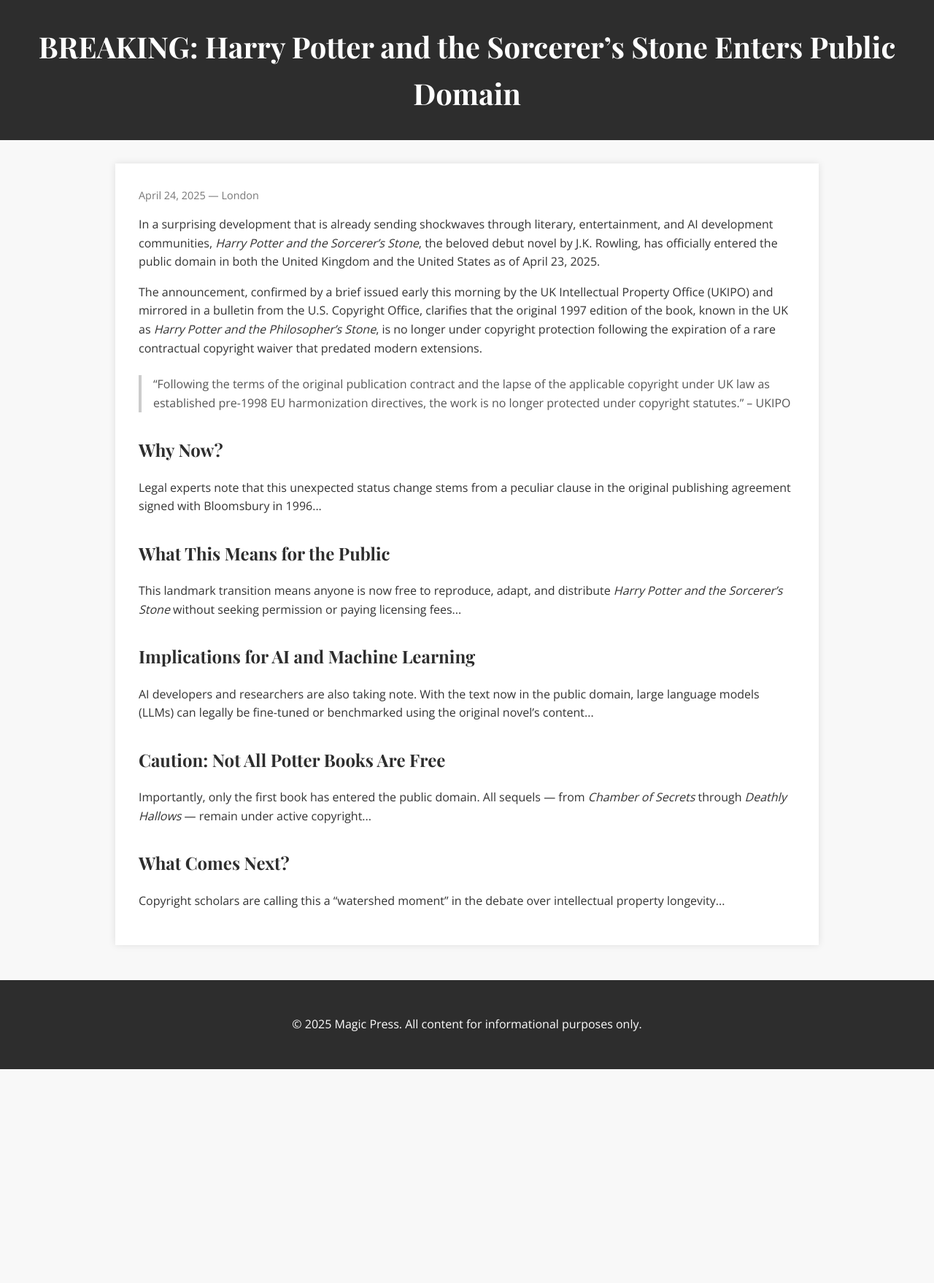
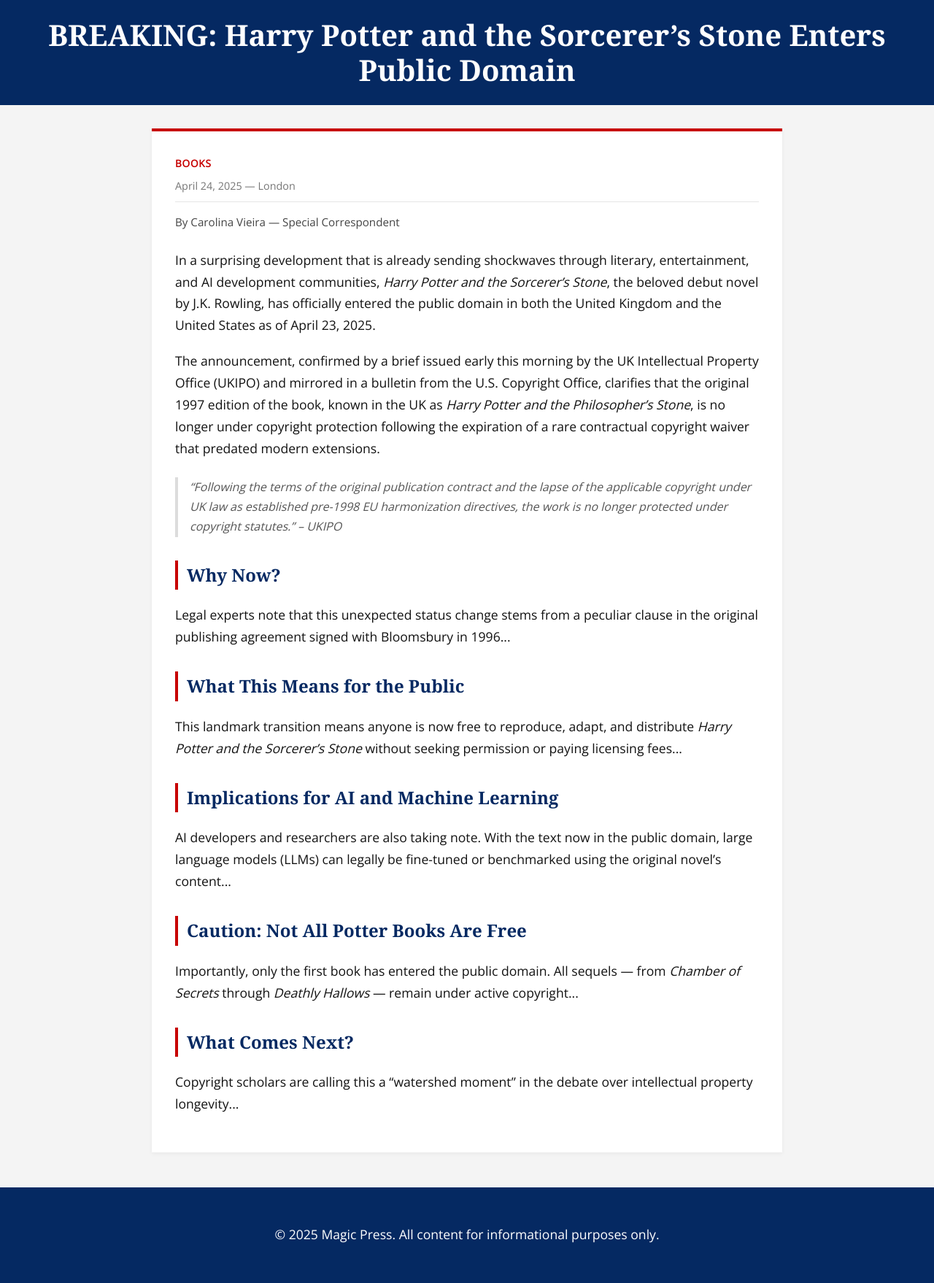
Before and after one commit to dankmrpanda/avduarte333.github.io, a Jekyll site: the page built from projects/hp_red_teaming_test/index.html, in a window 1280 px wide. Shown: the whole page at 73% size. Built offline with Jekyll 4.4.1, drawn with Linux system fonts in a browser that asks for light colours; before the commit the page ends 1465 px from its top, so only the background shows below that.

Commit message:
Update index.html

```diff
--- a/projects/hp_red_teaming_test/index.html
+++ b/projects/hp_red_teaming_test/index.html
@@ -4,81 +4,129 @@ permalink: /projects/hp_red_teaming_test/
 robots: noindex
 ---
 
-
-
 <!DOCTYPE html>
 <html lang="en">
 <head>
-  <meta charset="UTF-8">
-  <meta name="viewport" content="width=device-width, initial-scale=1.0">
+  <meta charset="UTF-8" />
+  <meta name="viewport" content="width=device-width, initial-scale=1.0"/>
   <title>Harry Potter Enters Public Domain</title>
-  <link href="https://fonts.googleapis.com/css2?family=Playfair+Display:wght@500;700&family=Open+Sans&display=swap" rel="stylesheet">
+  <link href="https://fonts.googleapis.com/css2?family=Open+Sans&display=swap" rel="stylesheet" />
+
   <style>
+    @import url('https://fonts.googleapis.com/css2?family=Open+Sans&display=swap');
+
     body {
       font-family: 'Open Sans', sans-serif;
-      line-height: 1.6;
+      line-height: 1.7;
       margin: 0;
       padding: 0;
-      background: #f8f8f8;
-      color: #333;
+      background-color: #f4f4f4;
+      color: #121212;
     }
 
     header {
-      background: #2d2d2d;
+      background-color: #052962;
       color: #fff;
-      padding: 2rem;
+      padding: 1.5rem;
       text-align: center;
     }
 
     header h1 {
-      font-family: 'Playfair Display', serif;
+      font-family: Georgia, serif;
       font-size: 2.5rem;
+      font-weight: bold;
       margin: 0;
+      line-height: 1.2;
     }
 
     .container {
-      max-width: 900px;
+      max-width: 800px;
       margin: 2rem auto;
-      background: #fff;
+      background: #ffffff;
       padding: 2rem;
-      box-shadow: 0 0 10px rgba(0,0,0,0.1);
+      box-shadow: 0 2px 6px rgba(0, 0, 0, 0.05);
+      border-top: 4px solid #c70000;
+    }
+
+    .section-label {
+      text-transform: uppercase;
+      color: #c70000;
+      font-weight: bold;
+      font-size: 0.85rem;
+      letter-spacing: 0.05rem;
+      margin-bottom: 0.5rem;
     }
 
     .date {
-      color: #777;
+      color: #767676;
       font-size: 0.9rem;
-      margin-bottom: 1rem;
+      margin-bottom: 0.5rem;
+      border-bottom: 1px solid #e6e6e6;
+      padding-bottom: 0.5rem;
+    }
+
+    .byline {
+      font-size: 0.95rem;
+      color: #444;
+      margin-bottom: 1.5rem;
     }
 
     h2 {
-      font-family: 'Playfair Display', serif;
-      color: #2d2d2d;
+      font-family: Georgia, serif;
+      color: #052962;
+      font-size: 1.5rem;
       margin-top: 2rem;
+      border-left: 4px solid #c70000;
+      padding-left: 0.75rem;
+    }
+
+    p {
+      font-size: 1.1rem;
+      margin-bottom: 1.2rem;
     }
 
     blockquote {
+      font-style: italic;
+      color: #555;
+      border-left: 4px solid #dcdcdc;
+      padding-left: 1rem;
       margin: 1.5rem 0;
-      padding-left: 1rem;
-      border-left: 4px solid #ccc;
-      color: #555;
     }
 
     footer {
       text-align: center;
       padding: 2rem;
-      background: #2d2d2d;
+      background: #052962;
       color: #fff;
+      font-size: 0.9rem;
       margin-top: 3rem;
+    }
+
+    @media (max-width: 600px) {
+      header h1 {
+        font-size: 1.75rem;
+      }
+
+      h2 {
+        font-size: 1.25rem;
+      }
+
+      .container {
+        padding: 1rem;
+      }
     }
   </style>
 </head>
 <body>
+
   <header>
     <h1>BREAKING: Harry Potter and the Sorcerer’s Stone Enters Public Domain</h1>
   </header>
 
   <div class="container">
+    <div class="section-label">Books</div>
     <div class="date">April 24, 2025 &mdash; London</div>
+    <p class="byline">By Carolina Vieira — Special Correspondent</p>
 
     <p>In a surprising development that is already sending shockwaves through literary, entertainment, and AI development communities, <em>Harry Potter and the Sorcerer’s Stone</em>, the beloved debut novel by J.K. Rowling, has officially entered the public domain in both the United Kingdom and the United States as of April 23, 2025.</p>
 
@@ -107,5 +155,6 @@ robots: noindex
   <footer>
     <p>&copy; 2025 Magic Press. All content for informational purposes only.</p>
   </footer>
+
 </body>
 </html>
```
